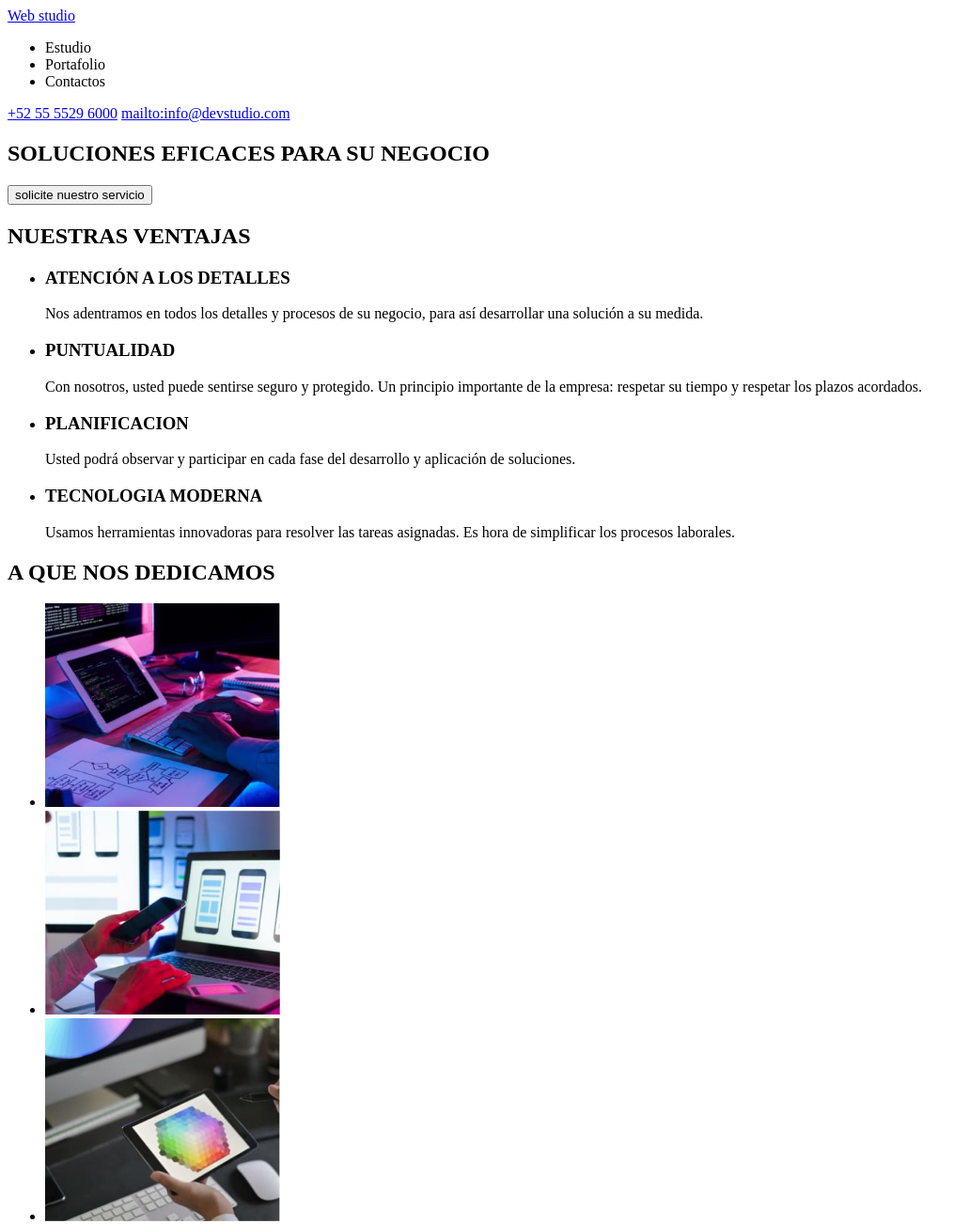
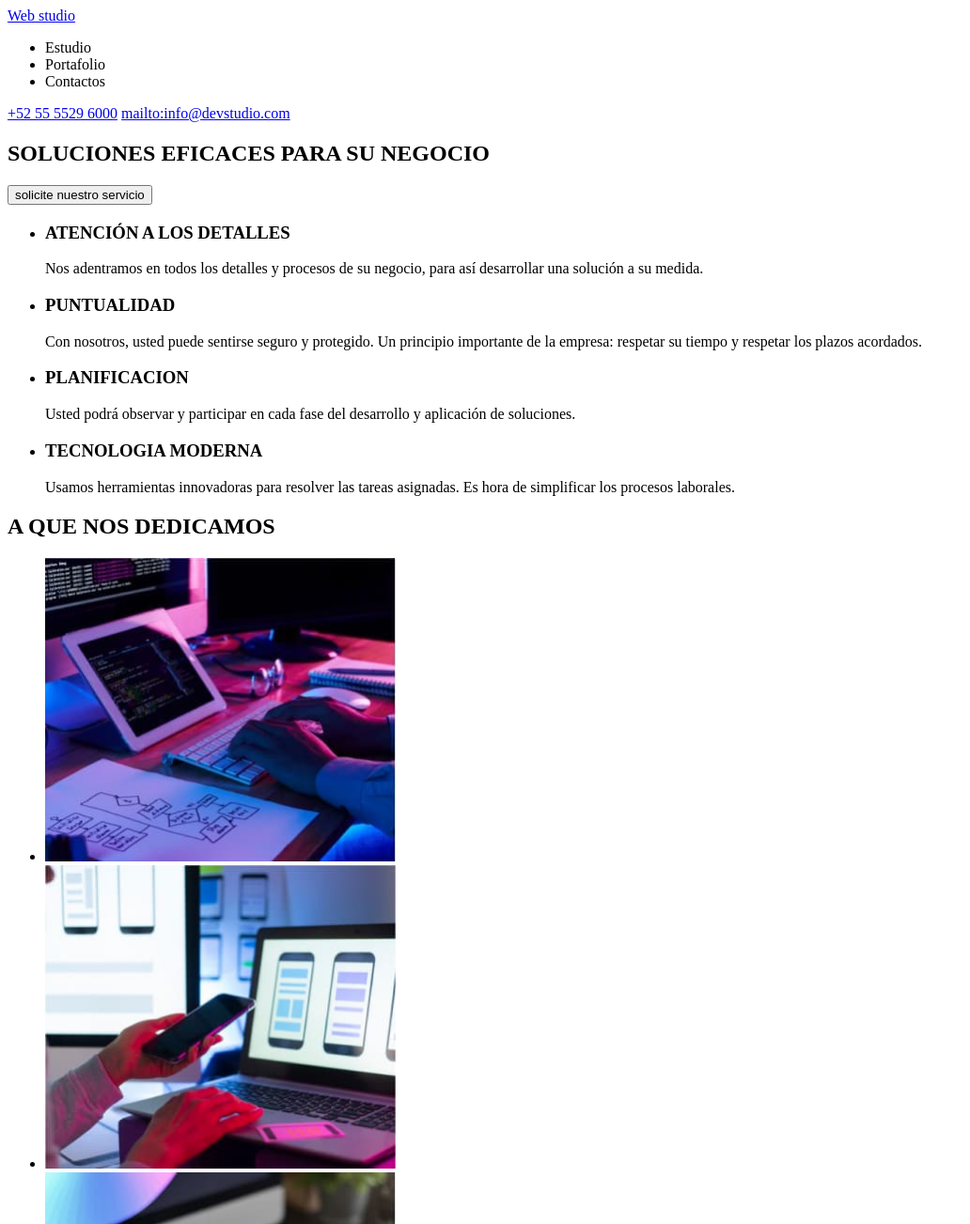
Before and after one commit to AndresUrango10/Goit-markup-hw-01, a plain HTML site: page index.html in a window 1280 px wide. Shown: the top 1303 px of the page at 94% size, without its empty margins (0-1032 px from the left). Drawn offline with Linux system fonts and the light colour scheme.

Commit message:
correciones
cambios a header h2 y (width-heigth) a imagenes

```diff
--- a/index.html
+++ b/index.html
@@ -29,7 +29,7 @@
     </section>
 
     <section>
-        <h2>NUESTRAS VENTAJAS</h2>
+        <h2 style="display: none;">NUESTRAS VENTAJAS</h2>
         <ul>
             <li>
                 <h3>ATENCIÓN A LOS DETALLES</h3>
@@ -58,15 +58,15 @@
         <h2>A QUE NOS DEDICAMOS</h2>
         <ul>
             <li>
-                <img src="./img/imagen1.jpg" alt="escribiendo en el teclado" width="250px">
+                <img src="./img/imagen1.jpg" alt="escribiendo en el teclado" width="373px" height="323px">
             </li>
 
             <li>
-                <img src="./img/imagen2.jpg" alt="chequeo de telefono" width="250px">
+                <img src="./img/imagen2.jpg" alt="chequeo de telefono" width="373px" height="323px">
             </li>
 
             <li>
-                <img src="./img/imagen3.jpg" alt="verificando equipos" width="250px">
+                <img src="./img/imagen3.jpg" alt="verificando equipos" width="373px" height="323px">
             </li>
         </ul>
         </section>
@@ -81,7 +81,7 @@
                 </li>
 
                 <li>
-                    <img src="./img/imagen5.jpg" alt="esta es una integrante femenina" width="270">
+                    <img src="./img/imagen5.jpg" alt="esta es una integrante femenina" width="270px">
                     <h4>Carla Palacios</h4>
                     <p>Desarrolladora Frontend</p>
                 </li>
```
